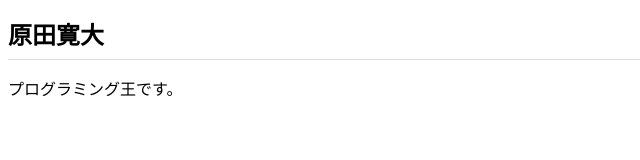
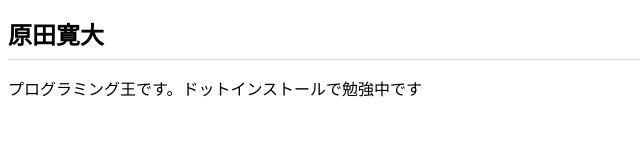
Before and after one commit to harakan99/harakan99.github.io, a plain HTML site: page index.html in a window 1280 px wide. Shown: the whole page, without its empty margins (0-640 px from the left). Drawn offline with Linux system fonts and the light colour scheme; files that its build step writes are made by us from their sources.

Commit message:
Add files via upload

```diff
--- a/index.html
+++ b/index.html
@@ -9,7 +9,7 @@
 </head>
 <body>
   <h1>原田寛大</h1>
-  <p>プログラミング王です。</p>
+  <p>プログラミング王です。ドットインストールで勉強中です</p>
 
 </body>
 </html>
```
